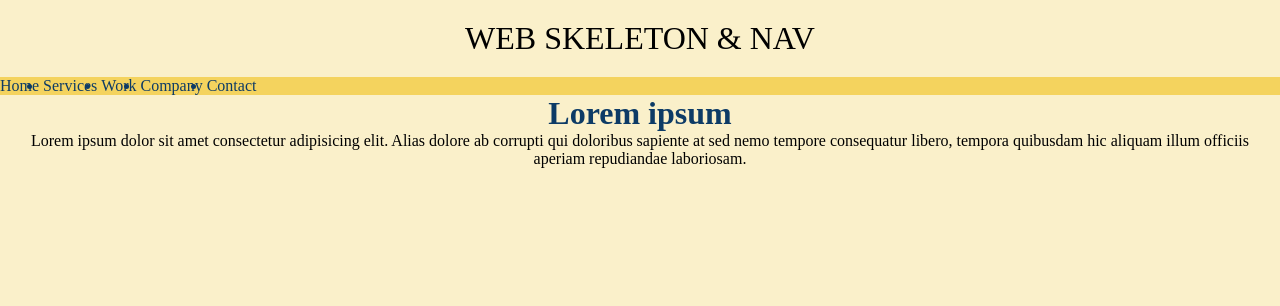
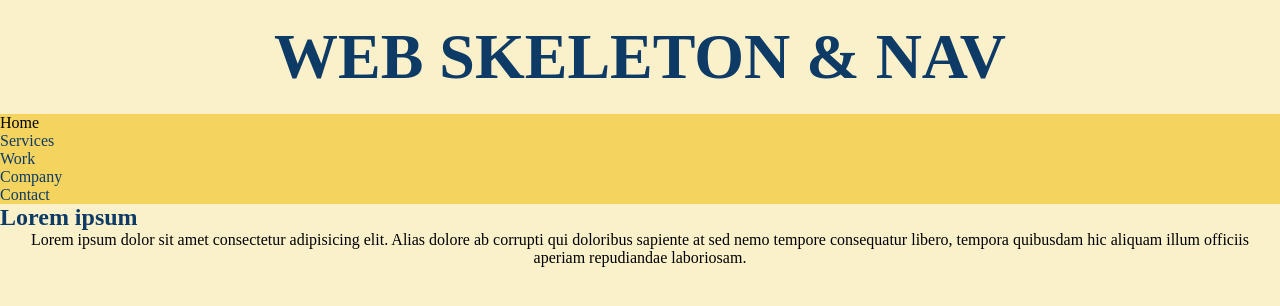
Before and after one commit to Seaway-Software-Development/web-skeleton-and-navigation-CaeBabyBear, a plain HTML site: page index.html in a window 1280 px wide. Drawn offline with Linux system fonts and the light colour scheme.

Commit message:
fixing css 2

```diff
--- a/css/styles.css
+++ b/css/styles.css
@@ -18,14 +18,14 @@ nav {
     background-color: #F4D35E;
 }
 
-nav a {
+nav ul li a {
     display: inline-block;
     text-decoration: none;
     color: #0D3B66;
     text-align: center;
 }
 
-nav a:hover {
+nav ul li a:hover {
     text-decoration: underline;
 }
 
@@ -34,6 +34,10 @@ h1 {
     text-align: center;
 }
 
+h2 {
+    color: #0D3B66;
+}
+
 p {
     text-align: center;
     padding: 0 25px;
--- a/index.html
+++ b/index.html
@@ -5,20 +5,20 @@
 <title>Web Skeleton & Nav</title>
 
 <header>
-    <blockquote>WEB SKELETON & NAV</blockquote>
+    <blockquote><h1>WEB SKELETON & NAV</h1></blockquote>
     <nav>
         <ul>
-            <a href=""><li>Home</li></a>
-            <a href=""><li>Services</li></a>
-            <a href=""><li>Work</li></a>
-            <a href=""><li>Company</li></a>
-            <a href=""><li>Contact</li></a>
+            <li><a href=""></a>Home</a></li>
+            <li><a href="">Services</a></li>
+            <li><a href="">Work</a></li>
+            <li><a href="">Company</a></li>
+            <li><a href="">Contact</a></li>
         </ul>
     </nav>
 </header>
 
 <body>
-    <h1>Lorem ipsum</h1>
+    <h2>Lorem ipsum</h2>
     <p>Lorem ipsum dolor sit amet consectetur adipisicing elit. Alias dolore ab corrupti qui doloribus sapiente at sed nemo tempore consequatur libero, tempora quibusdam hic aliquam illum officiis aperiam repudiandae laboriosam.</p>
 </body>
 
```
